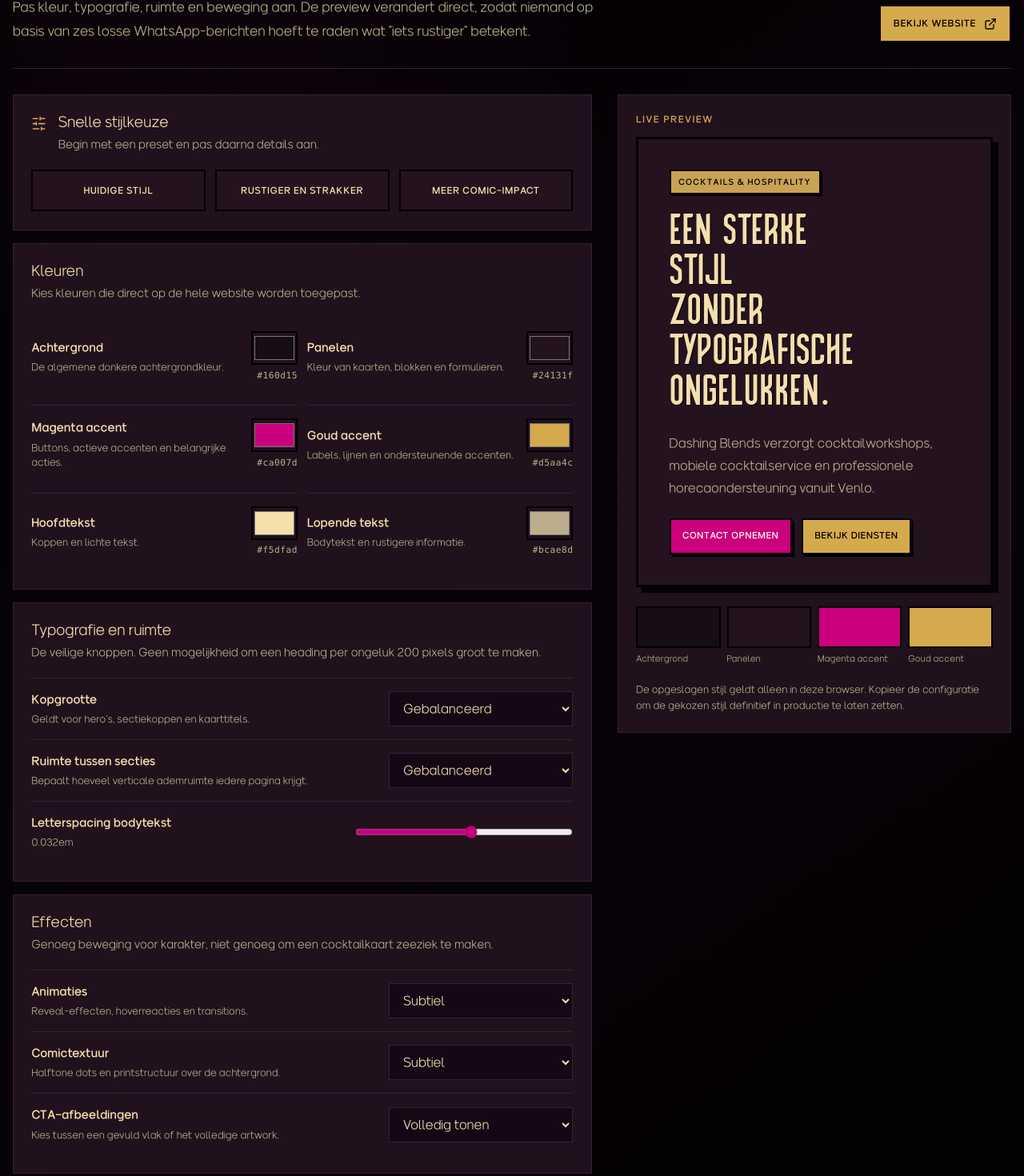
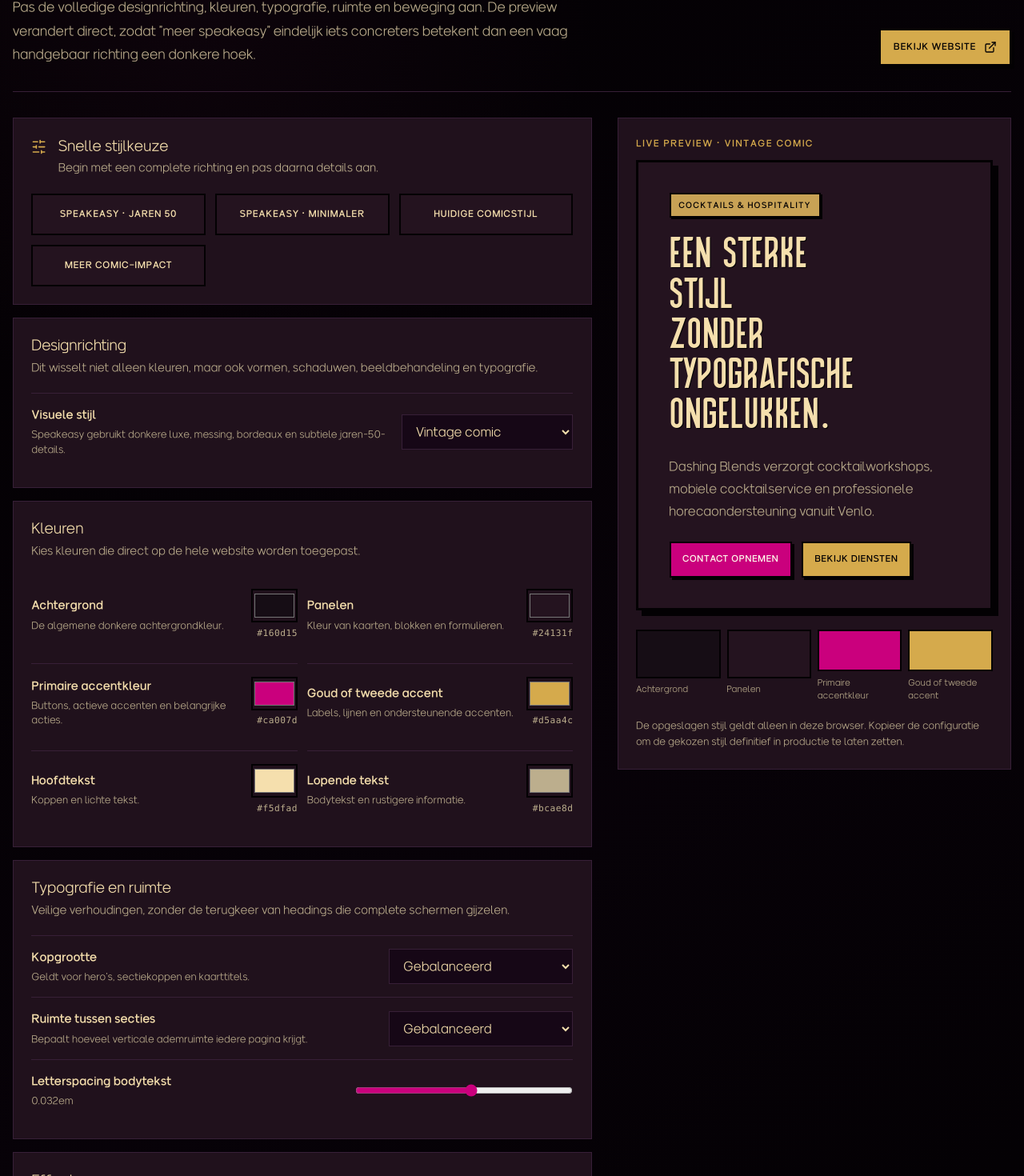
Before and after one commit to VolkerWillems/dashing-blends, a Next.js app: page /style-editor in a window 1280 px wide. Shown: the part 176-1646 px from the top of the page at 80% size. Built offline with nearby package versions, Linux system fonts and the light colour scheme.

Commit message:
Add a full speakeasy 1950s preset to the website editor

```diff
--- a/components/style-editor.tsx
+++ b/components/style-editor.tsx
@@ -12,17 +12,35 @@ import {
 } from "@/lib/theme-client";
 import { defaultThemeSettings, type ThemeSettings } from "@/lib/theme-settings";
 
+const speakeasyTheme: ThemeSettings = {
+  designDirection: "speakeasy",
+  background: "#0d0b09",
+  surface: "#1d1813",
+  primary: "#741d2a",
+  secondary: "#c7a15a",
+  foreground: "#f0dfb9",
+  mutedForeground: "#b9a98a",
+  bodyLetterSpacing: 0.024,
+  headingScale: "compact",
+  sectionSpacing: "balanced",
+  motionLevel: "subtle",
+  textureLevel: "subtle",
+  ctaImageFit: "contain",
+};
+
 const presets: Record<string, ThemeSettings> = {
   current: defaultThemeSettings,
+  speakeasy: speakeasyTheme,
   calm: {
-    ...defaultThemeSettings,
+    ...speakeasyTheme,
     headingScale: "compact",
     sectionSpacing: "compact",
-    motionLevel: "subtle",
-    textureLevel: "subtle",
+    motionLevel: "off",
+    textureLevel: "off",
   },
   comic: {
     ...defaultThemeSettings,
+    designDirection: "comic",
     headingScale: "large",
     sectionSpacing: "spacious",
     motionLevel: "normal",
@@ -39,8 +57,8 @@ const colorFields: Array<{
 }> = [
   { key: "background", label: "Achtergrond", help: "De algemene donkere achtergrondkleur." },
   { key: "surface", label: "Panelen", help: "Kleur van kaarten, blokken en formulieren." },
-  { key: "primary", label: "Magenta accent", help: "Buttons, actieve accenten en belangrijke acties." },
-  { key: "secondary", label: "Goud accent", help: "Labels, lijnen en ondersteunende accenten." },
+  { key: "primary", label: "Primaire accentkleur", help: "Buttons, actieve accenten en belangrijke acties." },
+  { key: "secondary", label: "Goud of tweede accent", help: "Labels, lijnen en ondersteunende accenten." },
   { key: "foreground", label: "Hoofdtekst", help: "Koppen en lichte tekst." },
   { key: "mutedForeground", label: "Lopende tekst", help: "Bodytekst en rustigere informatie." },
 ];
@@ -93,6 +111,8 @@ export function StyleEditor() {
     }
   }
 
+  const isSpeakeasy = settings.designDirection === "speakeasy";
+
   return (
     <main id="page-content" className="style-editor-shell">
       <header className="style-editor-header">
@@ -100,7 +120,7 @@ export function StyleEditor() {
           <p className="style-editor-kicker">Dashing Blends</p>
           <h1>Website style editor</h1>
           <p>
-            Pas kleur, typografie, ruimte en beweging aan. De preview verandert direct, zodat niemand op basis van zes losse WhatsApp-berichten hoeft te raden wat “iets rustiger” betekent.
+            Pas de volledige designrichting, kleuren, typografie, ruimte en beweging aan. De preview verandert direct, zodat “meer speakeasy” eindelijk iets concreters betekent dan een vaag handgebaar richting een donkere hoek.
           </p>
         </div>
         <Link href="/" className="style-editor-link" target="_blank">
@@ -116,14 +136,37 @@ export function StyleEditor() {
               <SlidersHorizontal aria-hidden />
               <div>
                 <h2>Snelle stijlkeuze</h2>
-                <p>Begin met een preset en pas daarna details aan.</p>
+                <p>Begin met een complete richting en pas daarna details aan.</p>
               </div>
             </div>
             <div className="preset-grid">
-              <button type="button" onClick={() => applyPreset("current")}>Huidige stijl</button>
-              <button type="button" onClick={() => applyPreset("calm")}>Rustiger en strakker</button>
+              <button type="button" onClick={() => applyPreset("speakeasy")}>Speakeasy · jaren 50</button>
+              <button type="button" onClick={() => applyPreset("calm")}>Speakeasy · minimaler</button>
+              <button type="button" onClick={() => applyPreset("current")}>Huidige comicstijl</button>
               <button type="button" onClick={() => applyPreset("comic")}>Meer comic-impact</button>
             </div>
+          </section>
+
+          <section className="editor-panel">
+            <div className="editor-panel-heading">
+              <div>
+                <h2>Designrichting</h2>
+                <p>Dit wisselt niet alleen kleuren, maar ook vormen, schaduwen, beeldbehandeling en typografie.</p>
+              </div>
+            </div>
+            <label className="editor-field">
+              <span>
+                <strong>Visuele stijl</strong>
+                <small>Speakeasy gebruikt donkere luxe, messing, bordeaux en subtiele jaren-50-details.</small>
+              </span>
+              <select
+                value={settings.designDirection}
+                onChange={(event) => update("designDirection", event.target.value as ThemeSettings["designDirection"])}
+              >
+                <option value="speakeasy">Speakeasy · vintage jaren 50</option>
+                <option value="comic">Vintage comic</option>
+              </select>
+            </label>
           </section>
 
           <section className="editor-panel">
@@ -158,7 +201,7 @@ export function StyleEditor() {
             <div className="editor-panel-heading">
               <div>
                 <h2>Typografie en ruimte</h2>
-                <p>De veilige knoppen. Geen mogelijkheid om een heading per ongeluk 200 pixels groot te maken.</p>
+                <p>Veilige verhoudingen, zonder de terugkeer van headings die complete schermen gijzelen.</p>
               </div>
             </div>
 
@@ -212,7 +255,7 @@ export function StyleEditor() {
             <div className="editor-panel-heading">
               <div>
                 <h2>Effecten</h2>
-                <p>Genoeg beweging voor karakter, niet genoeg om een cocktailkaart zeeziek te maken.</p>
+                <p>Karakter zonder dat de website zich gedraagt als een flipperkast na drie espresso’s.</p>
               </div>
             </div>
 
@@ -233,8 +276,8 @@ export function StyleEditor() {
 
             <label className="editor-field">
               <span>
-                <strong>Comictextuur</strong>
-                <small>Halftone dots en printstructuur over de achtergrond.</small>
+                <strong>Print- en filmtextuur</strong>
+                <small>Comic-halftone of subtiele vintage filmstructuur, afhankelijk van de designrichting.</small>
               </span>
               <select
                 value={settings.textureLevel}
@@ -283,16 +326,20 @@ export function StyleEditor() {
 
           <details className="editor-export">
             <summary>Technische configuratie tonen</summary>
-            <textarea readOnly value={exportText} rows={16} aria-label="Technische stijlconfiguratie" />
+            <textarea readOnly value={exportText} rows={17} aria-label="Technische stijlconfiguratie" />
           </details>
         </form>
 
         <aside className="style-preview" aria-label="Live stijlpreview">
           <div className="style-preview-sticky">
-            <p className="style-preview-label">Live preview</p>
+            <p className="style-preview-label">Live preview · {isSpeakeasy ? "Speakeasy jaren 50" : "Vintage comic"}</p>
             <div className="preview-card">
-              <span className="eyebrow-copy">Cocktails & hospitality</span>
-              <h2 className="display-copy">Een sterke stijl zonder typografische ongelukken.</h2>
+              <span className="eyebrow-copy">{isSpeakeasy ? "Private bar · Venlo" : "Cocktails & hospitality"}</span>
+              <h2 className="display-copy">
+                {isSpeakeasy
+                  ? "Cocktails, gastvrijheid en de sfeer van een verborgen bar."
+                  : "Een sterke stijl zonder typografische ongelukken."}
+              </h2>
               <p>
                 Dashing Blends verzorgt cocktailworkshops, mobiele cocktailservice en professionele horecaondersteuning vanuit Venlo.
               </p>
```
